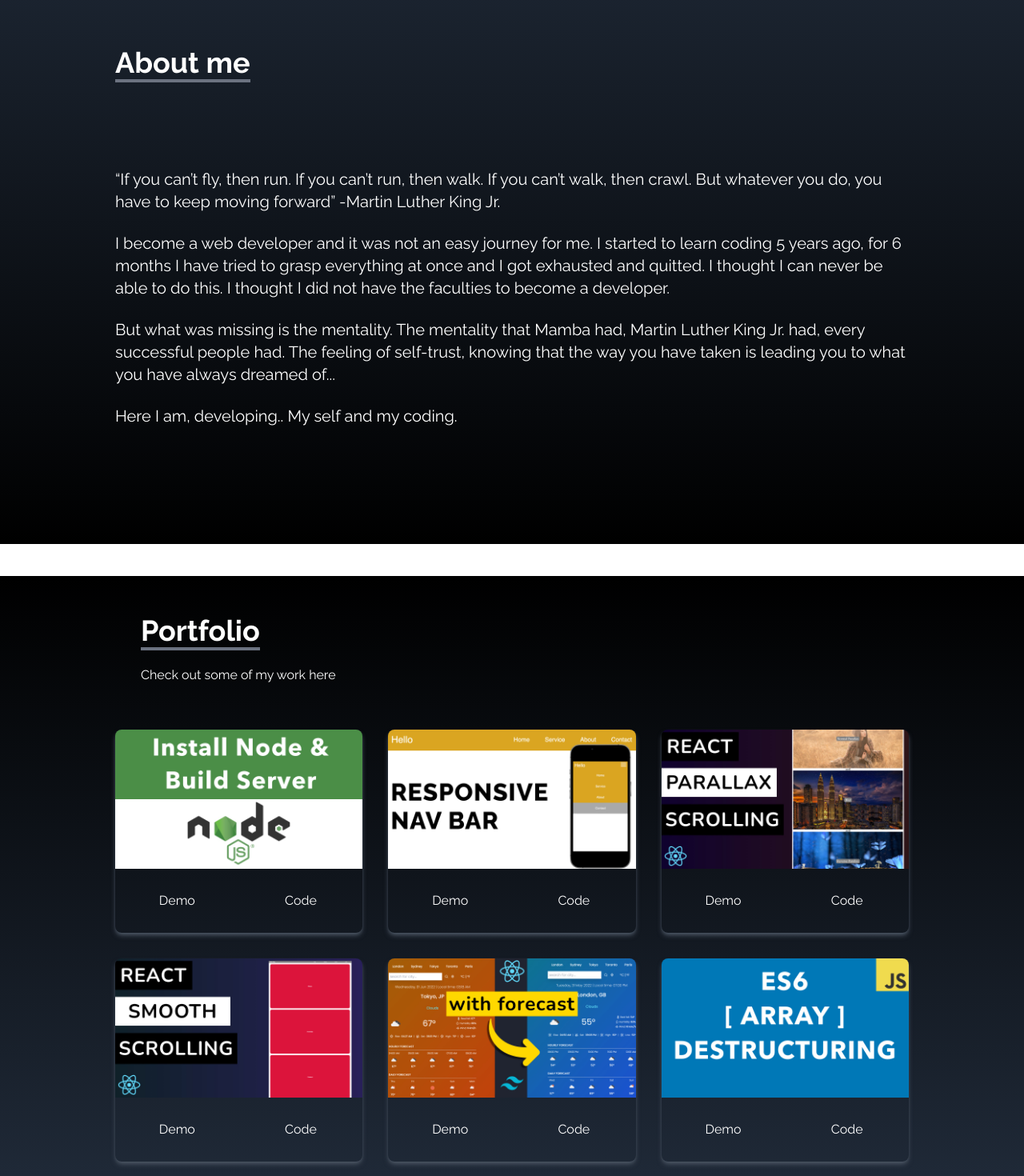
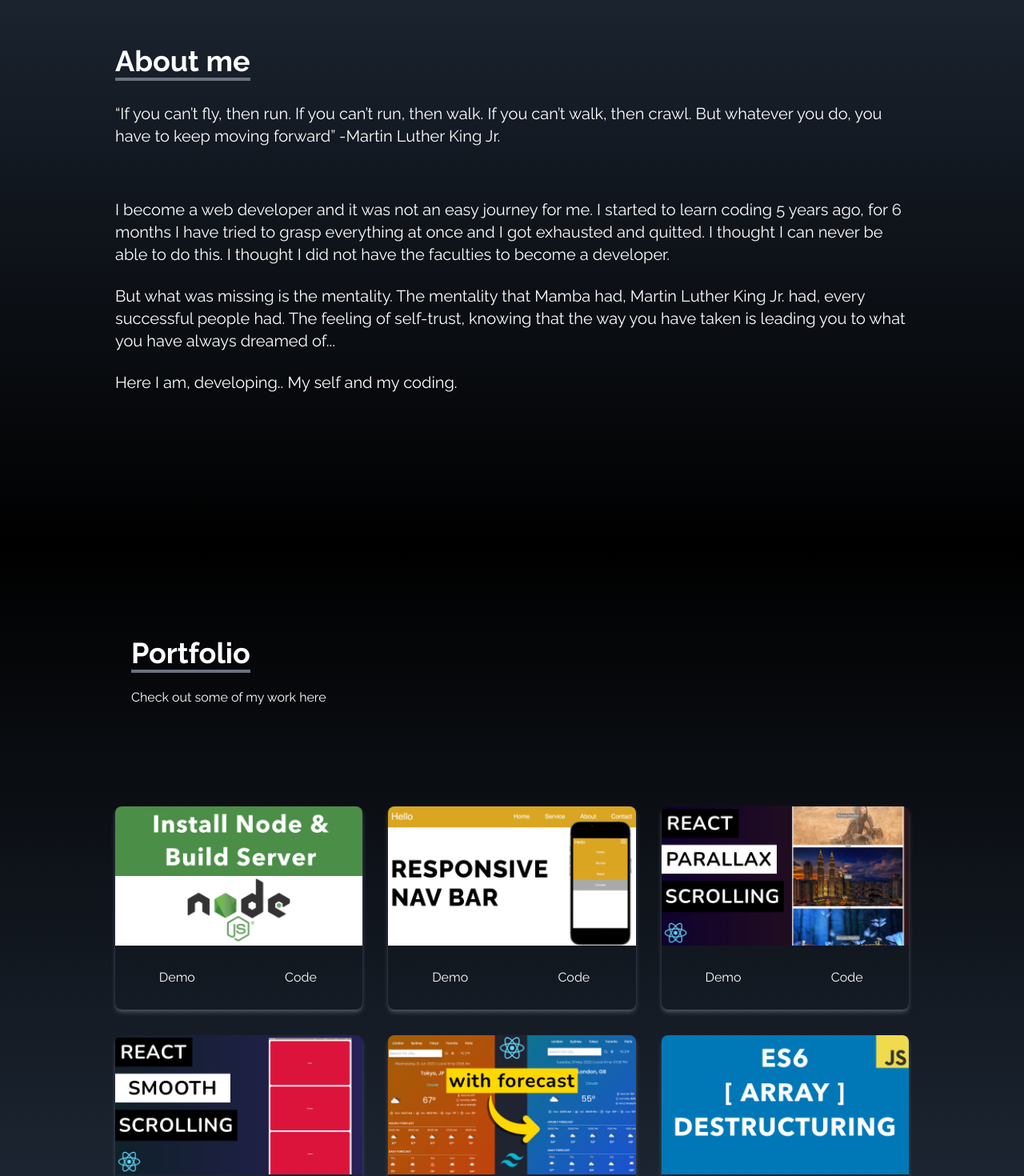
Before and after one commit to skalulu/my-portfolio, a React (Create React App) app: page / in a window 1280 px wide. Shown: the part 920-2390 px from the top of the page at 80% size. Built offline with nearby package versions, Linux system fonts and the light colour scheme; the HTML template or start-up script is replaced by a standard one.

Commit message:
margin regulated

```diff
--- a/src/component/About.jsx
+++ b/src/component/About.jsx
@@ -4,10 +4,10 @@ const About = () => {
   return (
     <div name='about' className='w-full h-screen bg-gradient-to-b from-gray-800 to-black text-white'>
         <div className='max-w-screen-lg p-4 mx-auto flex flex-col justify-center w-full h-full'>
-            <div className='py-8'>
+            <div className='py-8 '>
                 <p className='text-4xl font-bold inline border-b-4 border-gray-500 '>About me</p>
             </div>
-            <p className='text-xl mt-20'>
+            <p className='text-xl mb-10'>
             “If you can’t fly, then run. If you can’t run, then walk. If you can’t walk, then crawl. But whatever you do, you have to keep moving forward” -Martin Luther King Jr.
             </p>
             <br />
@@ -20,7 +20,7 @@ const About = () => {
             </p>
             <br />
 
-            <p className='text-xl'>
+            <p className='text-xl mb-11'>
             Here I am, developing.. My self and my coding.
 
             </p>
--- a/src/component/Portfolio.jsx
+++ b/src/component/Portfolio.jsx
@@ -36,15 +36,15 @@ const Portfolio = () => {
 
     return (
     <div name='portfolio' className='bg-gradient-to-b from-black to-gray-800 w-full text-white md:h-full'>
-        <div className='max-w-screen-lg p-4 mt-10 mx-auto flex flex-col justify-center w-full h-full'>
-            <div className='p-8'>
+        <div className='max-w-screen-lg p-4 mx-auto flex flex-col justify-center w-full h-full'>
+            <div className='p-5 my-20'>
                 <p className='text-4xl font-bold inline border-b-4 border-gray-500'>Portfolio</p>
                 <p className='py-6'>Check out some of my work here</p>
             </div>
             <div className='grid sm:grid-cols-2 md:grid-cols-3 gap-8 px-12 sm:px-0'>
                 {links.map(({id, src}) => (
                 <div key={id} className='shadow-md shadow-gray-600 rounded-lg hover:scale-105 duration-200'>
-                    <img src={src} alt="" className='rounded-t-lg  ' />
+                    <img src={src} alt="" className='rounded-t-lg ' />
                     <div className='flex items-center justify-center'>
                         <button className='w-1/2 px-6 py-3 m-4 duration-200 hover:scale-105'>Demo</button>
                         <button className='w-1/2 px-6 py-3 m-4 duration-200 hover:scale-105'>Code</button>
```
